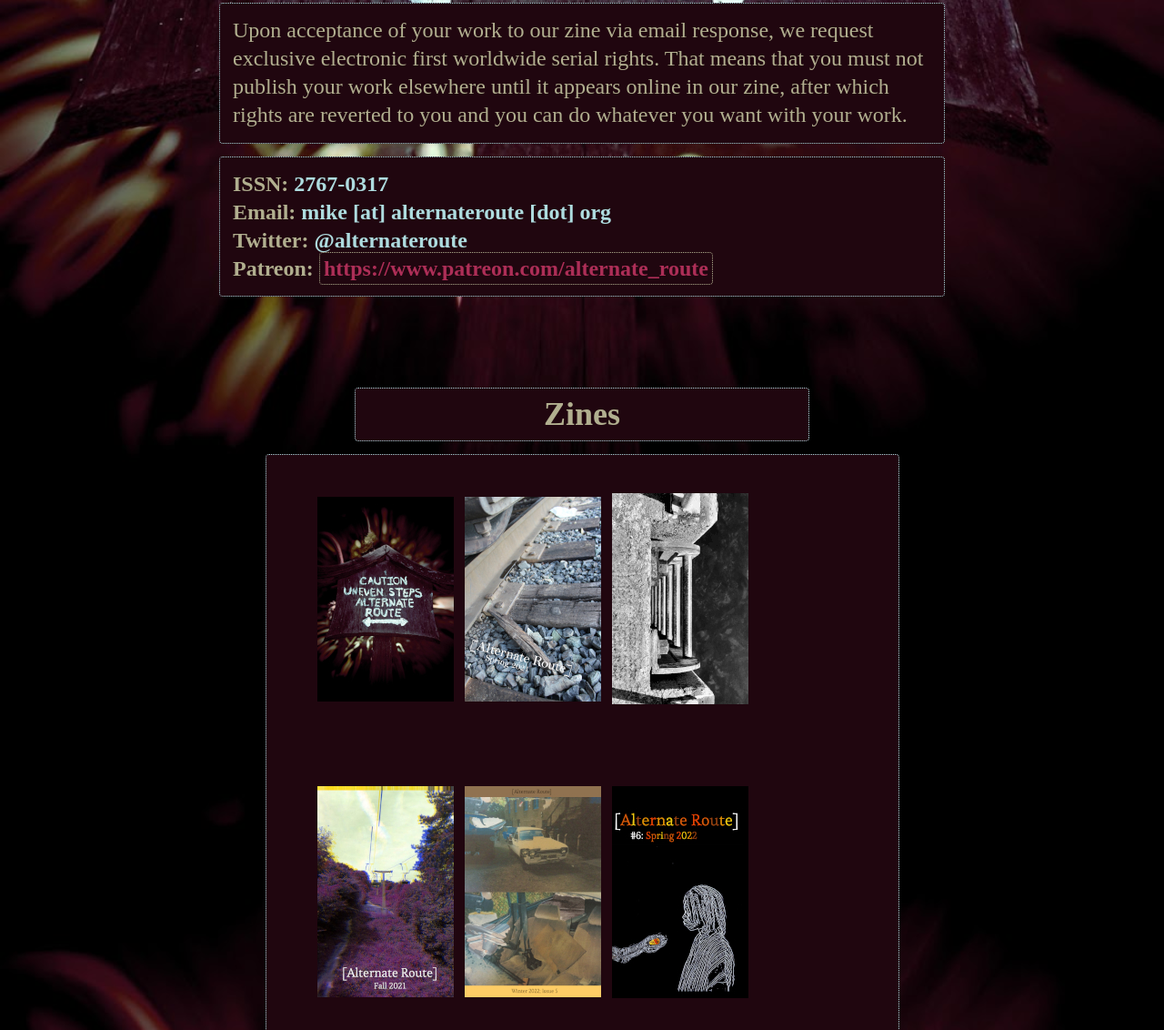
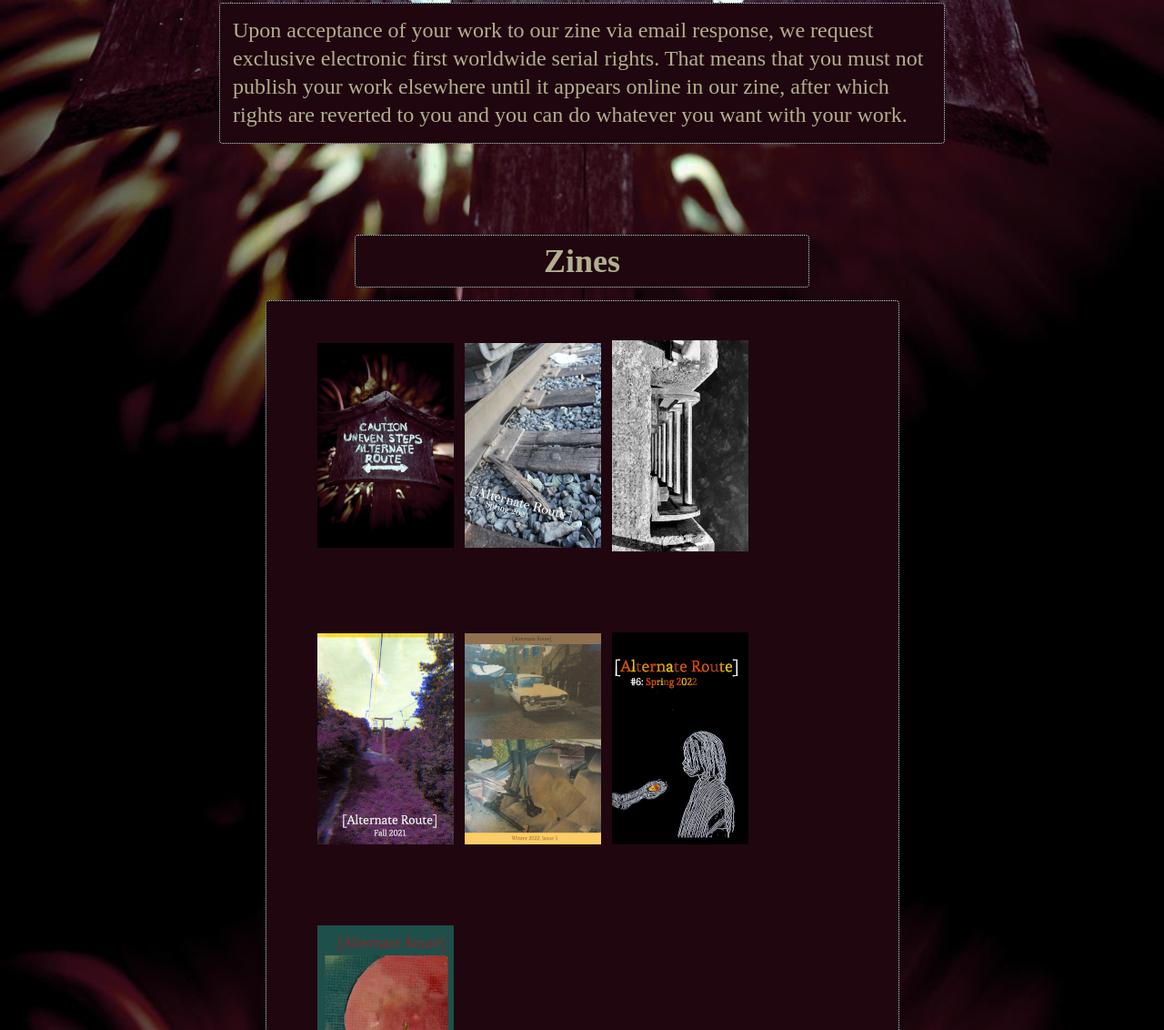
Before and after one commit to mostarrcoding/alternateroute, a plain HTML site: page index.html in a window 1280 px wide. Shown: the part 1200-2332 px from the top of the page at 91% size. Drawn offline with Linux system fonts and the light colour scheme.

Commit message:
Homepage update, cutting out some crap.

```diff
--- a/index.html
+++ b/index.html
@@ -45,12 +45,6 @@
 			</ul>
 		<p>
 			Upon acceptance of your work to our zine via email response, we request exclusive electronic first worldwide serial rights. That means that you must not publish your work elsewhere until it appears online in our zine, after which rights are reverted to you and you can do whatever you want with your work.
-		</p>
-		<p>
-			<b>ISSN: <span class="lightblue">2767-0317</span></b><br />
-			<b>Email: <span class="lightblue">mike [at] alternateroute [dot] org</span></b><br />
-			<b>Twitter: <span class="lightblue">@alternateroute</span></b><br />
-			<b>Patreon: <a class="bodylink" href="https://www.patreon.com/alternate_route">https://www.patreon.com/alternate_route</a></b>
 		</p>
 
 		<h2>Zines</h2>
@@ -203,7 +197,7 @@
 			<tr>
 				<td>Issue 7</td>
 				<td>Summer 2022</td>
-				<td><a href="https://www.barnesandnoble.com/w/alternate-route-michael-starr/1142003784?ean=2940186435945">Barnes & Noble Press</a></td>
+				<td><a href="https://www.barnesandnoble.com/w/alternate-route-michael-starr/1142003784?ean=2940186435945">Barnes & Noble Press <br />(paperback pending)</a></td>
 				<td><a href="./ebooks/[Alternate Route] Issue 7 - Summer 2022.epub">.EPUB</a></td>
 				<td><a href="./ebooks/[Alternate Route] Issue 7 - Summer 2022.mobi">.MOBI</a></td>
 			</tr>
@@ -211,7 +205,6 @@
 		<h2><a href="friends/friends.html">Friends</a></h2>
 		<h2>Database Listings</h2>
 		<ul class="nobullet" id="databases">
-			<li class="databases"><a href="https://www.clmp.org/readers/publisher/alternate-route-2/"><img class="friends" id="database" src="images/Color-Print-Logo-with-full-text-1.jpg" alt="Proud member [CLMP]" width=250px /></a></li>
 			<li class="databases"><a href="https://duotrope.com/listing/34023/alternate-route-magazine"><img class="friends" id="database" src="https://duotrope.com/images/linkto/listedat_12060.png" alt="Listed at Duotrope" width="150px" /></a></li>
 			<li class="databases"><a href="https://dlshirey.com/the-short-list/#a-1300"><img class="friends" id="database" src="https://dlshirey.files.wordpress.com/2016/09/small.png" alt="Now listed at The Short List!" width="100px" /></a></li>
 			<li class="databases"><a href="https://newpagesblog.com/big-list-of-literary-magazines/#a"><img class="friends" id="database" src="https://newpagesblog.com/wp-content/uploads/2022/02/NewPagesBlog-WhiteText-TransparentBackground-1250x150-1-768x92.png" alt="Featured on the NewPages Big List of Lit Mags!" width="200px" /></a></li>
```
